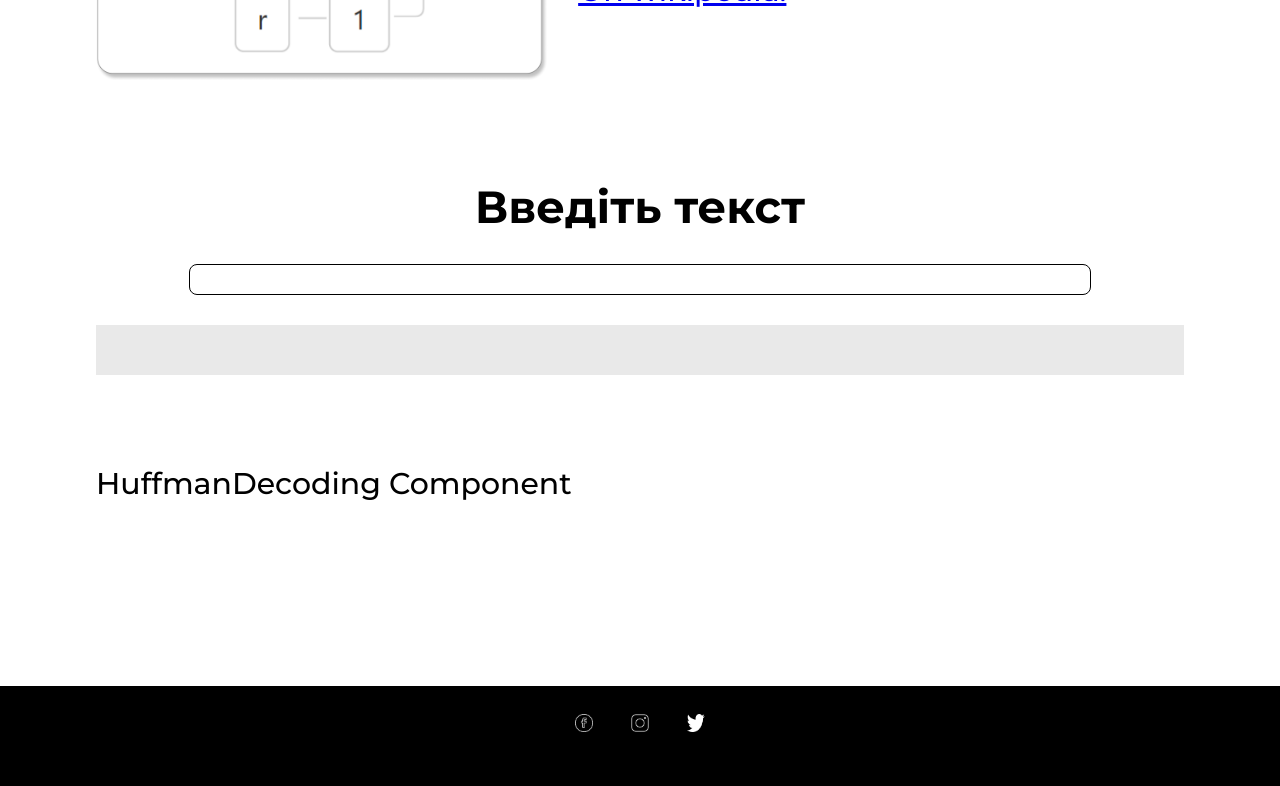
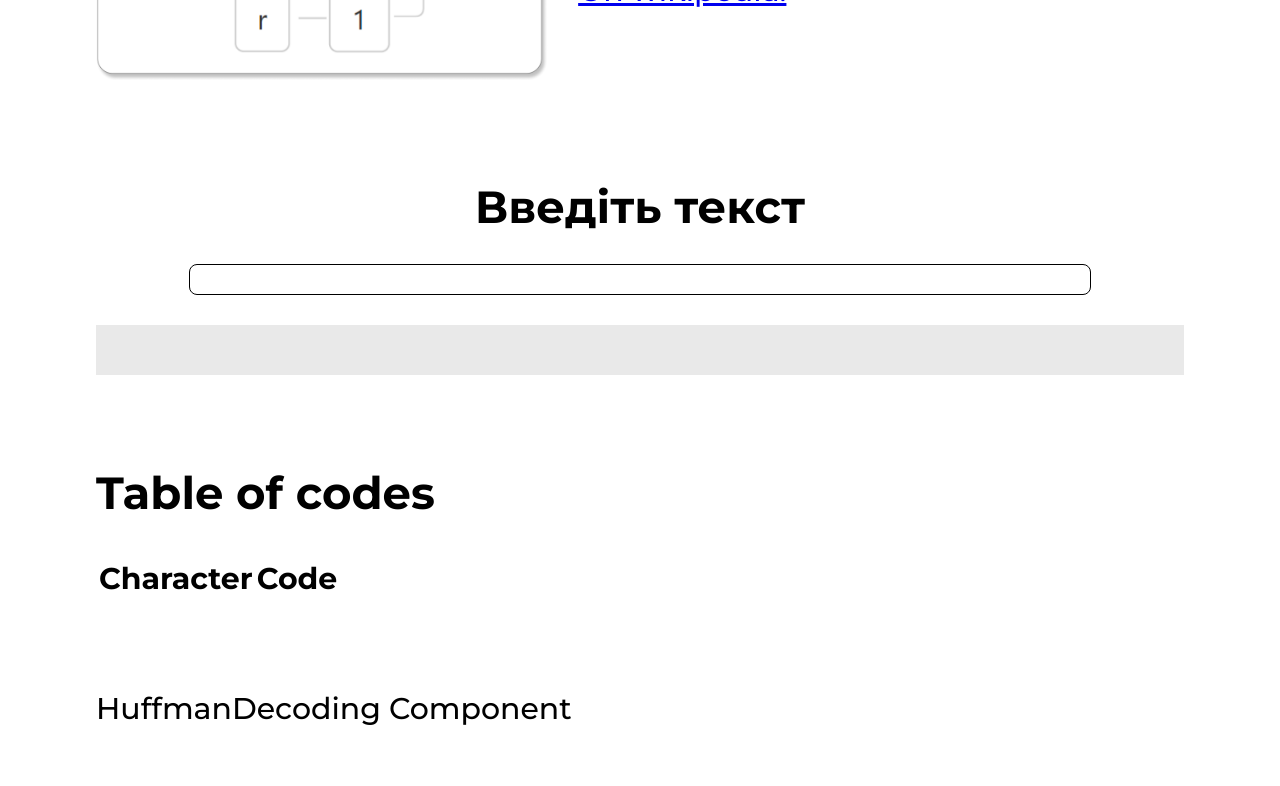
Before and after one commit to GTFTT/HuffmanCoding, a React (Create React App) app: page / in a window 1280 px wide. Shown: the part 431-1217 px from the top of the page. Built offline with nearby package versions, Linux system fonts and the light colour scheme.

Commit message:
Added codes table

```diff
--- a/src/App.js
+++ b/src/App.js
@@ -1,7 +1,7 @@
 //vedor
 import React, { useState } from 'react';
 
-import { AboutHuffman, HuffmanCoding, HuffmanDecoding } from 'components';
+import { AboutHuffman, HuffmanCoding, HuffmanTable, HuffmanDecoding } from 'components';
 import { Header, Footer } from 'common';
 import messages from './messages.js';
 import {IntlProvider} from 'react-intl';
@@ -28,6 +28,7 @@ export default function App() {
                     <AboutHuffman />
                     {/* <HuffmanCoding codesGenerated={val => console.log(val)}/> */} {/*In this case event loop isn.t caused as there isn't setState or something*/}
                     <HuffmanCoding codesGenerated={ setGeneratedCodes }/> {/* Important!!! Do not pass arrow function here, it will cause infinite rendering */}
+                    <HuffmanTable generatedCodes={ generatedCodes }/> {/* Important!!! Do not pass arrow function here, it will cause infinite rendering */}
                     <HuffmanDecoding generatedCodes={ generatedCodes }/>
                 </div>
                 <Footer />
--- /dev/null
+++ b/src/components/HuffmanTable/index.js
@@ -0,0 +1,34 @@
+import React from 'react';
+import _ from 'lodash';
+
+import Styles from './styles.module.css';
+
+const HuffmanTable = ({ generatedCodes }) => {
+  return (
+    <div className={Styles.HuffmanTable}>
+      <h2>Table of codes</h2>
+      <table>
+        <thead>
+          <tr>
+            <th>Character</th>
+            <th>Code</th>
+          </tr>
+        </thead>
+        <tbody>
+          {
+            _.map(Array.from(generatedCodes.keys()), (val) => {
+              return <tr>
+                <td>{val}</td>
+                <td>{generatedCodes.get(val)}</td>
+              </tr>
+            })
+          }
+        </tbody>
+      </table>
+
+    </div>
+  )
+};
+
+
+export default HuffmanTable;
--- /dev/null
+++ b/src/components/HuffmanTable/styles.module.css
@@ -0,0 +1 @@
+.HuffmanTable {}
--- a/src/components/index.js
+++ b/src/components/index.js
@@ -1,3 +1,4 @@
 export {default as HuffmanCoding} from './HuffmanCoding';
 export {default as AboutHuffman} from './AboutHuffman';
 export {default as HuffmanDecoding} from './HuffmanDecoding';
+export {default as HuffmanTable} from './HuffmanTable';
```
